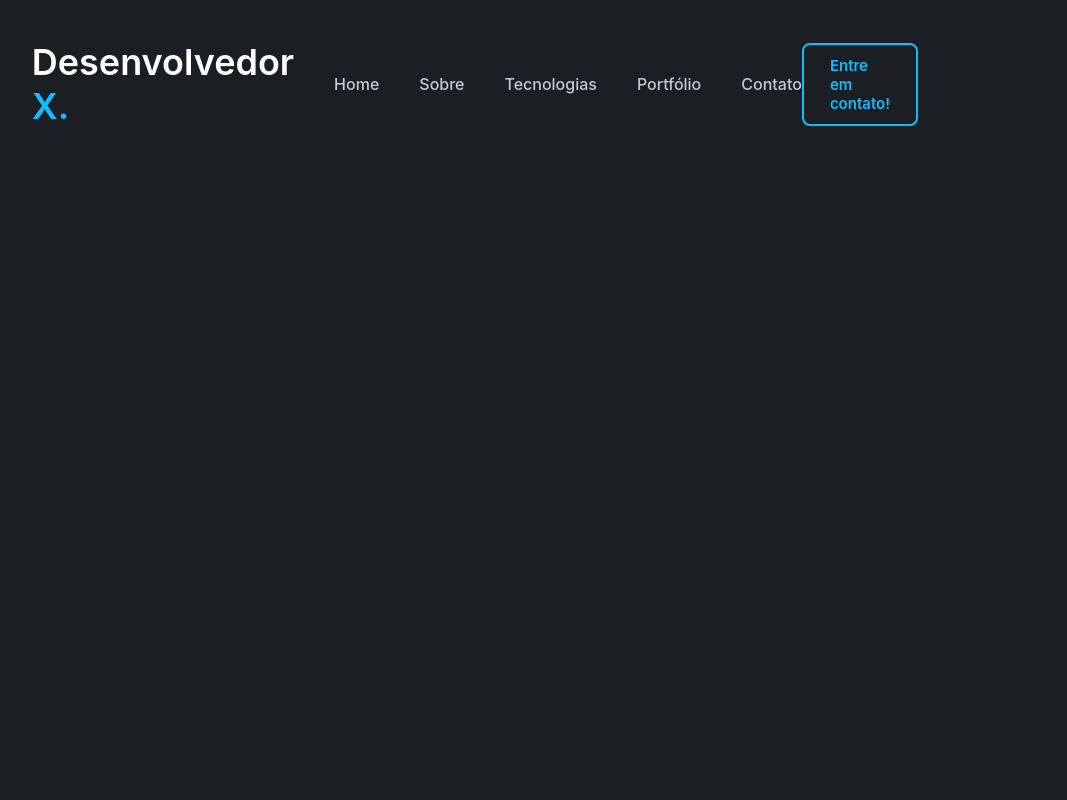
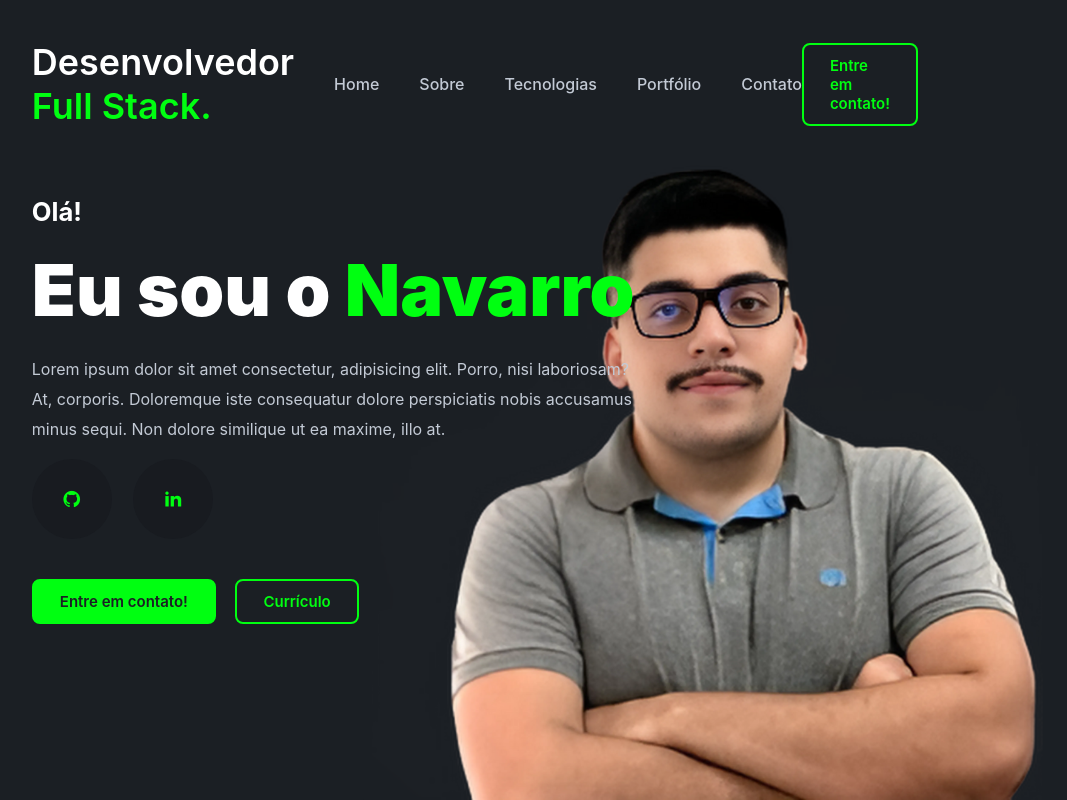
Before and after one commit to NavarroRangel/portfolio, a plain HTML site: page index.html in a window 1280 px wide. Shown: the whole page, without its empty margins (173-1240 px from the left). Drawn offline with nearby package versions, Linux system fonts and the light colour scheme; files whose address does not match are found by name.

Commit message:
Adicionando hero

```diff
--- a/index.html
+++ b/index.html
@@ -8,6 +8,7 @@
     <!-- styles separado por módulos -->
     <link rel="stylesheet" href="./styles/styles.css">
     <link rel="stylesheet" href="./styles/header.css">
+    <link rel="stylesheet" href="./styles/hero.css"
     <!-- #box icon -->
     <link rel="stylesheet" href="https://unpkg.com/boxicons@latest/css/boxicons.min.css">
     <!--remox icon-->
@@ -17,7 +18,7 @@
 
 <body>
     <header>
-        <a href="#" class="logo">Desenvolvedor <span>X.</span></a>
+        <a href="#" class="logo">Desenvolvedor <span>Full Stack.</span></a>
         <div class="bx bx-menu" id="menu-icon"></div>
         <ul class="navlist">
             <li>
@@ -42,6 +43,25 @@
 
     </header>
 
+    <section class="hero" id="home">
+        <div class="main-content">
+            <h4>Olá!</h4>
+            <h1>Eu sou o <span>Navarro</span></h1>
+            <p>Lorem ipsum dolor sit amet consectetur, adipisicing elit. Porro, nisi laboriosam? At, corporis.
+                Doloremque iste consequatur dolore perspiciatis nobis accusamus minus sequi. Non dolore similique ut ea
+                maxime, illo at.</p>
+                <div class="social">
+                    <a href="#"> <i class="ri-github-fill"></i></a>
+                    <a href="#"> <i class="ri-linkedin-fill"></i></a>
+                </div>
+                <div class="main-btn">
+                    <a href="#" class="btn">Entre em contato!</a>
+                    <a href="#" class="btn btn2 ">Currículo</a>
+                </div>
+        </div>
+
+    </section>
+
 
 
 
--- /dev/null
+++ b/styles/hero.css
@@ -0,0 +1,92 @@
+section {
+    padding: 110px 16% 90px;
+}
+
+.hero {
+    height: 100vh;
+    width: 100%;
+    background: url(../images/fundoport.png);
+    background-position: top right;
+    background-size: cover;
+    display: flex;
+    align-items: center;
+    justify-content: flex-start;
+}
+
+.main-content h4 {
+    font-size: 1.6rem;
+}
+
+.main-content h1{
+    font-size: var(--h1-font);
+    font-weight: 900;
+    margin: 20px 0px 20px;
+    line-height: 1.2;
+}
+
+.main-content p {
+    font-size: var(--p-font);
+    font-weight: 400;
+    width: 620px;
+    max-width: 100%;
+    color:var(--other-color) ;
+    line-height:30px ;
+    margin-bottom: 15px;
+}
+
+.social{
+    margin-bottom: 40px;
+}
+
+.social i {
+    display: inline-flex;
+    align-items: center;
+    justify-content: center;
+    width: 80px;
+    height: 80px;
+    color: var(--main-color);
+    border-radius: 50%;
+    backdrop-filter: brightness(88%);
+    font-size: 20px;
+    margin-right: 17px;
+    box-shadow:  0 0 20px transparent;
+    cursor: pointer;
+    transition: all 0.5s ease;
+}
+
+.social i:hover{
+    transform: scale(1.2);
+    box-shadow: 0 0 20px var(--main-color);
+}
+
+.btn{
+    display: inline-block;
+    padding: 11px 26px;
+    background: var(--main-color);
+    color: var(--bg-color);
+    border: 2px solid var(--main-color);
+    border-radius: 8px;
+    font-size: 15px;
+    font-weight: 600;
+    transition: all .5s ease;
+}
+
+.btn:hover {
+    background: transparent;
+    color:var(--main-color);
+    box-shadow: 0 0 20px var(--main-color);
+
+}
+
+.btn2 {
+    background: transparent;
+    color:var(--main-color);
+    border: 2px solid var(--main-color);
+    margin-left: 15px;
+    transition:  all 0.5s ease;
+}
+
+.btn2:hover{
+    background: var(--main-color);
+    color: var(--bg-color);
+}
--- a/styles/styles.css
+++ b/styles/styles.css
@@ -12,7 +12,7 @@
     --text-color: #fff;
     --bg-color: #1b1f24;
     --second-bg-color: #22282f;
-    --main-color: #13bbff;
+    --main-color: #00ff11;
     --other-color: #c3cad5;
 
     --h1-font: 4.5rem;
```
Also changed, not shown: images/fundoport.png (added).
